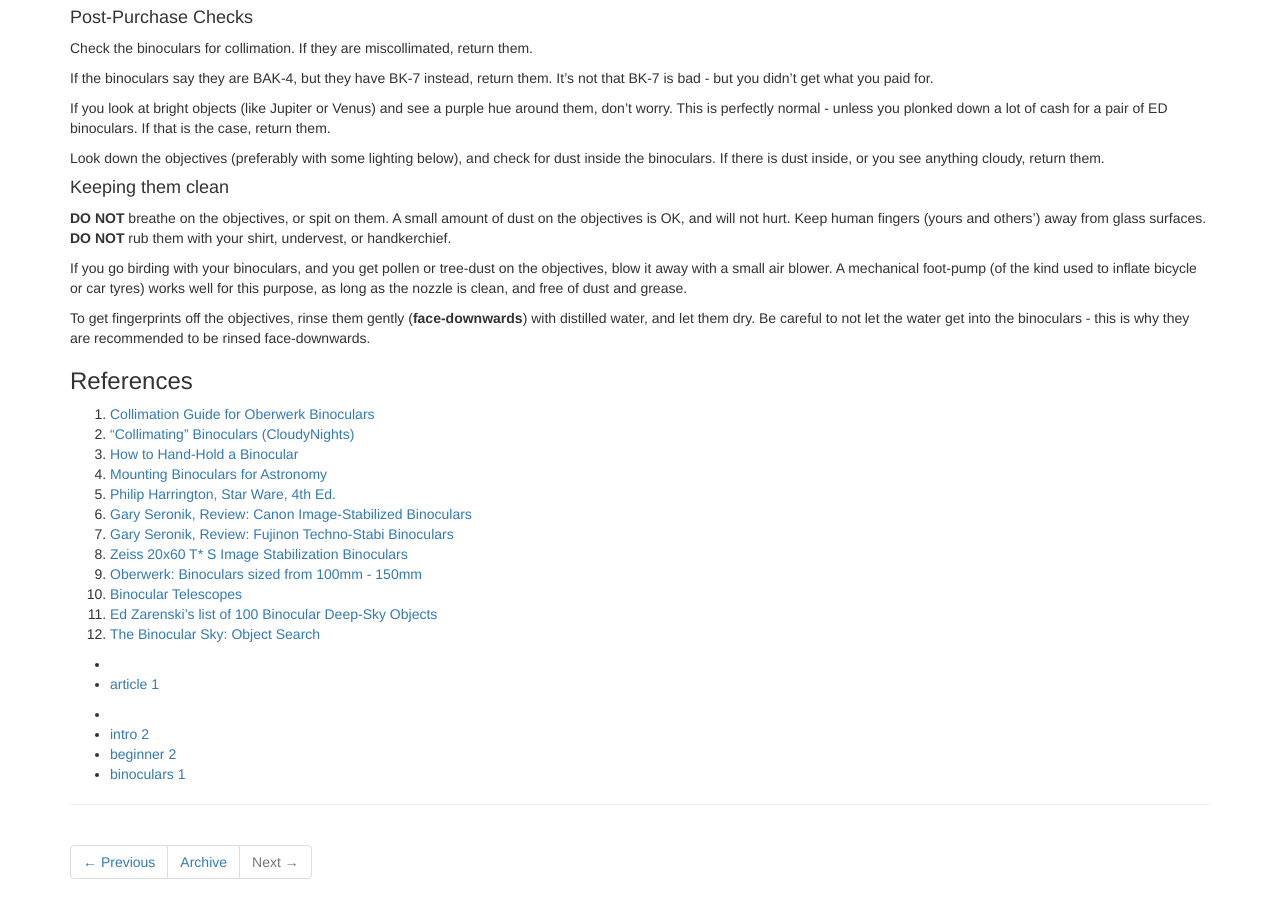
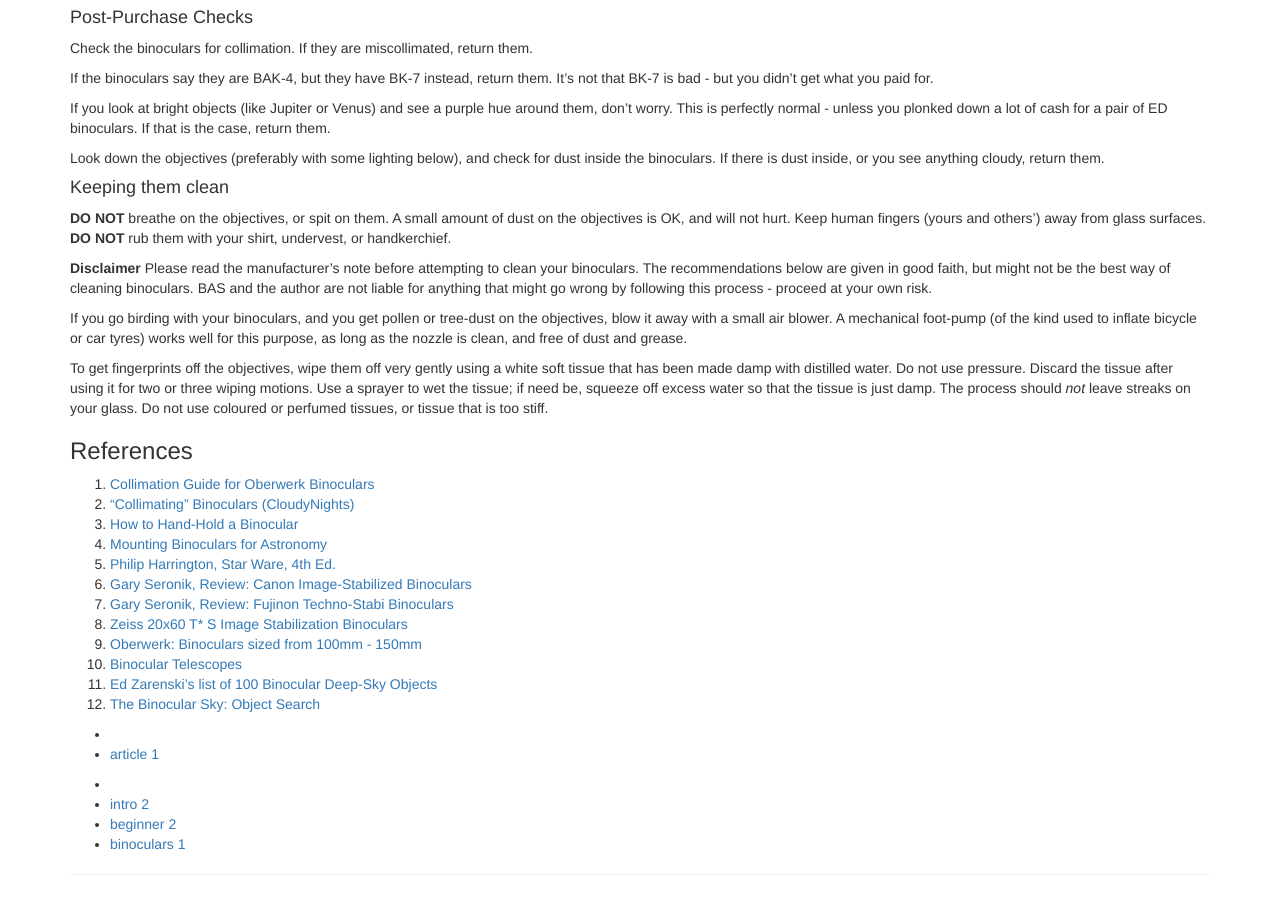
Before and after one commit to bas-org/bas-org.github.io, a Jekyll site: the page built from _posts/2015-11-12-beginning-with-binoculars.markdown, in a window 1280 px wide and 900 px high, scrolled down 4157 px. Built offline with Jekyll 4.4.1, drawn with Linux system fonts in a browser that asks for light colours; nearby versions of some CDN libraries; library files that are not in the unit come from our copies; comment, search, counter and statistics services are not loaded.

Commit message:
Made changes to the cleaning procedure, added a disclaimer.

```diff
--- a/_posts/2015-11-12-beginning-with-binoculars.markdown
+++ b/_posts/2015-11-12-beginning-with-binoculars.markdown
@@ -342,15 +342,23 @@ the objectives is OK, and will not hurt. Keep human fingers (yours and others')
 away from glass surfaces. **DO NOT** rub them with your shirt, undervest, or
 handkerchief.
 
+**Disclaimer** Please read the manufacturer's note before attempting to clean
+your binoculars. The recommendations below are given in good faith, but might
+not be the best way of cleaning binoculars. BAS and the author are not liable
+for anything that might go wrong by following this process - proceed at your
+own risk.
 
 If you go birding with your binoculars, and you get pollen or tree-dust on the
 objectives, blow it away with a small air blower. A mechanical foot-pump (of
 the kind used to inflate bicycle or car tyres) works well for this purpose, as
 long as the nozzle is clean, and free of dust and grease.
 
-To get fingerprints off the objectives, rinse them gently (**face-downwards**)
-with distilled water, and let them dry. Be careful to not let the water get into
-the binoculars - this is why they are recommended to be rinsed face-downwards.
+To get fingerprints off the objectives, wipe them off very gently using a white
+soft tissue that has been made damp with distilled water. Do not use pressure.
+Discard the tissue after using it for two or three wiping motions. Use a sprayer
+to wet the tissue; if need be, squeeze off excess water so that the tissue is
+just damp. The process should *not* leave streaks on your glass. Do not use
+coloured or perfumed tissues, or tissue that is too stiff.
 
 ### References
 1.  [Collimation Guide for Oberwerk Binoculars](http://www.oberwerk.com/support/collimate.htm)
```
